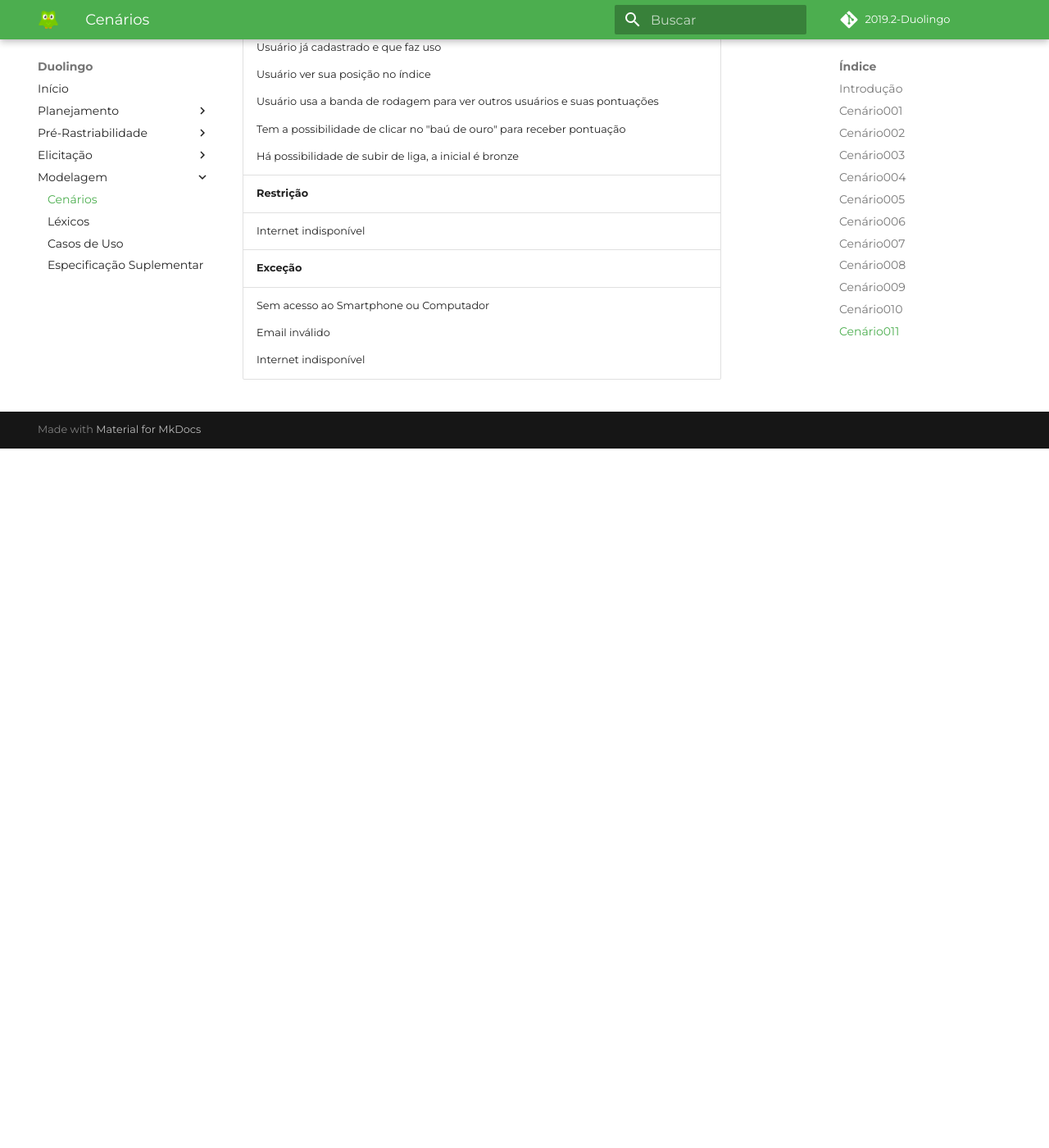
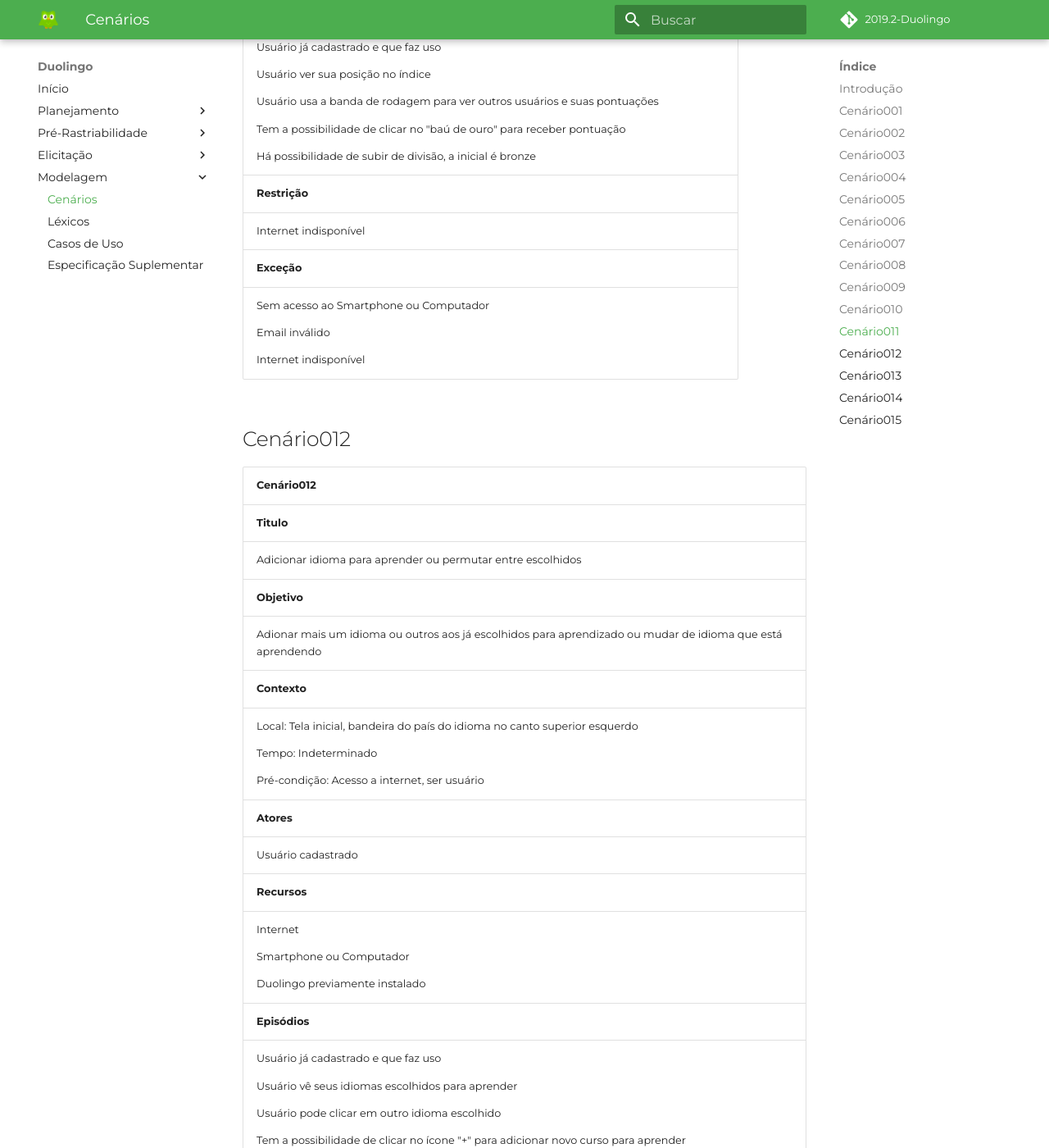
Before and after one commit to requisitos-Duolingo/Duolingo, an MkDocs documentation site: the page built from docs/modelagem/Cenarios.md, in a window 1280 px wide and 1400 px high, scrolled down 12870 px. Shown: the whole window at 82% size. Built offline with MkDocs 1.6.1 and Material for MkDocs 9.7.7, drawn with Linux system fonts in a browser that asks for light colours; some web fonts are replaced; comment, search, counter and statistics services are not loaded; before the commit the page ends 13417 px from its top, so only the background shows below that; some of the changed text lies outside the part shown.

Commit message:
Add new scenarios at cenarios.md file
Signed-off-by: Vitor Meireles Oliveira <vitorrr.meireles@hotmail.com>
Co-authored-by: Francisco <heronildo.2010@hotmail.com>

```diff
--- a/docs/modelagem/Cenarios.md
+++ b/docs/modelagem/Cenarios.md
@@ -111,27 +111,26 @@
 |**Exceção**   |
 |<p>Número limitado de amigos para usuários não Plus</p> <p>Sem acesso a Smartphone ou Computador</p> <p>Internet indisponível</p>|
 
-
 ## Cenário006
 
 |**Cenário006**|
 |--------------|
 |**Titulo**    |
-|Energia|
+|Teste de nivelamento|
 |**Objetivo**  |
-|Ganhar energia para realizar mais tarefas|
+|O usuário pode pular etapas fazendo testes intermediários no mapa de aprendizado|
 |**Contexto**  |
-|<p>Local: Aba de Energia</p> <p>Tempo: Indeterminado</p> <p>Pré-condição: Acesso a internet, Usuário cadastrado</p>|
+|<p>Local: Tela inicial</p> <p>Tempo: Indeterminado</p> <p>Pré-condição: Acesso a internet, ser usuário</p>|
 |**Atores**    |
-|Usuário do Duolingo Comum|
+|Usuário cadastrado|
 |**Recursos**  |
-|<p>Conta no Duolingo</p> <p>Acesso a Internet</p> <p>Acesso a um Smartphone</p>|
+|<p>Internet</p> <p>Smartphone ou Computador</p> <p>Duolingo previamente instalado</p>|
 |**Episódios** |
-|<p>Usuário ganhar energia ao Praticar</p> <p>Usuário gasta Lingots (moedas do Duolingo)</p> <p>Usuário ganha experiência</p>|
+|<p>Usuário já cadastrado e que faz uso</p> <p>Usuário clica na fase que acha que já tem conhecimento</p> <p>Usuário tenta realizar tarefa normalmente</p> |
 |**Restrição** |
-|<p>Internet indisponível</p> <p>Não ser usuário do Duonligo</p>|
+|Internet indisponível|
 |**Exceção**   |
-|<p>Sem acesso a Smartphone ou Computador</p> <p>Internet indisponível</p>|
+|<p>Sem acesso ao Smartphone ou Computador</p> <p>Email inválido</p> <p>Internet indisponível</p>|
 
 
 ## Cenário007
@@ -225,9 +224,9 @@
 |**Cenário011**|
 |--------------|
 |**Titulo**    |
-|Ver e comparar liga|
+|Ver e comparar divisão|
 |**Objetivo**  |
-|Analisar a pontuação do usuário em compararção com outros usuários da mesma liga|
+|Analisar a pontuação do usuário em compararção com outros usuários da mesma divisão|
 |**Contexto**  |
 |<p>Local: Tela inicial, terceiro ícone inferior</p> <p>Tempo: Indeterminado</p> <p>Pré-condição: Acesso a internet, ser usuário</p>|
 |**Atores**    |
@@ -235,8 +234,93 @@
 |**Recursos**  |
 |<p>Internet</p> <p>Smartphone ou Computador</p> <p>Duolingo previamente instalado</p>|
 |**Episódios** |
-|<p>Usuário já cadastrado e que faz uso</p> <p>Usuário ver sua posição no índice</p> <p>Usuário usa a banda de rodagem para ver outros usuários e suas pontuações</p> <p>Tem a possibilidade de clicar no "baú de ouro" para receber pontuação</p> <p>Há possibilidade de subir de liga, a inicial é bronze</p> |
+|<p>Usuário já cadastrado e que faz uso</p> <p>Usuário ver sua posição no índice</p> <p>Usuário usa a banda de rodagem para ver outros usuários e suas pontuações</p> <p>Tem a possibilidade de clicar no "baú de ouro" para receber pontuação</p> <p>Há possibilidade de subir de divisão, a inicial é bronze</p> |
 |**Restrição** |
 |Internet indisponível|
 |**Exceção**   |
 |<p>Sem acesso ao Smartphone ou Computador</p> <p>Email inválido</p> <p>Internet indisponível</p>|
+
+
+## Cenário012
+
+|**Cenário012**|
+|--------------|
+|**Titulo**    |
+|Adicionar idioma para aprender ou permutar entre escolhidos|
+|**Objetivo**  |
+|Adionar mais um idioma ou outros aos já escolhidos para aprendizado ou mudar de idioma que está aprendendo|
+|**Contexto**  |
+|<p>Local: Tela inicial, bandeira do país do idioma no canto superior esquerdo</p> <p>Tempo: Indeterminado</p> <p>Pré-condição: Acesso a internet, ser usuário</p>|
+|**Atores**    |
+|Usuário cadastrado|
+|**Recursos**  |
+|<p>Internet</p> <p>Smartphone ou Computador</p> <p>Duolingo previamente instalado</p>|
+|**Episódios** |
+|<p>Usuário já cadastrado e que faz uso</p> <p>Usuário vê seus idiomas escolhidos para aprender</p> <p>Usuário pode clicar em outro idioma escolhido</p> <p>Tem a possibilidade de clicar no ícone "+" para adicionar novo curso para aprender</p> <p>Há possibilidade de voltar para a tela incial padrão e continuar aprendendo o curso que já está escolhido</p> |
+|**Restrição** |
+|Internet indisponível|
+|**Exceção**   |
+|<p>Sem acesso ao Smartphone ou Computador</p> <p>Email inválido</p> <p>Internet indisponível</p>|
+
+## Cenário013
+
+|**Cenário013**|
+|--------------|
+|**Titulo**    |
+|Verificar conquistas|
+|**Objetivo**  |
+|O usuário pode checar quantas e quais são as ações necessárias para completar as conquistas|
+|**Contexto**  |
+|<p>Local: Tela inicial, segundo ícone inferior na barra de opções</p> <p>Tempo: Indeterminado</p> <p>Pré-condição: Acesso a internet, ser usuário</p>|
+|**Atores**    |
+|Usuário cadastrado|
+|**Recursos**  |
+|<p>Internet</p> <p>Smartphone ou Computador</p> <p>Duolingo previamente instalado</p>|
+|**Episódios** |
+|<p>Usuário já cadastrado e que faz uso</p> <p>Usuário vê suas conquistas mais proxímas e elementos faltantes</p> <p>Usuário pode usar banda de rolagem para ver todas as conquistas</p> <p>Não tem a possibilidade de clicar nos ícones, somente leitura</p> |
+|**Restrição** |
+|Internet indisponível|
+|**Exceção**   |
+|<p>Sem acesso ao Smartphone ou Computador</p> <p>Email inválido</p> <p>Internet indisponível</p>|
+
+## Cenário014
+
+|**Cenário014**|
+|--------------|
+|**Titulo**    |
+|Verificar a frequencia das palavras de aprendizado|
+|**Objetivo**  |
+|O usuário pode checar com que frequencias as palvras do seu aprendizado apareceram|
+|**Contexto**  |
+|<p>Local: Tela inicial do site, ícone superior mais à direita escrito "mais"</p> <p>Tempo: Indeterminado</p> <p>Pré-condição: Acesso a internet, ser usuário</p>|
+|**Atores**    |
+|Usuário cadastrado|
+|**Recursos**  |
+|<p>Internet</p> <p>Computador</p>|
+|**Episódios** |
+|<p>Usuário já cadastrado e que faz uso</p> <p>Usuário vê suas palavras mais praticadas</p> <p>Usuário pode usar banda de rolagem para ver as palavras que mais foram praticas</p> <p>Tem a possibilidade de clicar nas palavras e, se quiser, traduzir</p> |
+|**Restrição** |
+|Internet indisponível|
+|**Exceção**   |
+|<p>Sem acesso ao Computador</p> <p>Email inválido</p> <p>Internet indisponível</p>|
+
+## Cenário015
+
+|**Cenário015**|
+|--------------|
+|**Titulo**    |
+|Histórias|
+|**Objetivo**  |
+|O usuário pode aprender a lidar com situações específicas do dia a dia|
+|**Contexto**  |
+|<p>Local: Tela inicial, segundo ícone superir na barra de opções</p> <p>Tempo: Indeterminado</p> <p>Pré-condição: Acesso a internet, ser usuário</p>|
+|**Atores**    |
+|Usuário cadastrado|
+|**Recursos**  |
+|<p>Internet</p> <p>Computador</p>|
+|**Episódios** |
+|<p>Usuário já cadastrado e que faz uso</p> <p>Usuário clica em aprender situações diárias</p> <p>Usuário pode usar banda de rolagem para acompanhar o desenrolar da narrativa</p> <p>Interação constante com boxes para marcar</p> <p>Usuário deve escolher qual a situação/história deve aprender</p>|
+|**Restrição** |
+|Internet indisponível|
+|**Exceção**   |
+|<p>Sem acesso ao Computador</p> <p>Email inválido</p> <p>Internet indisponível</p>|
```
